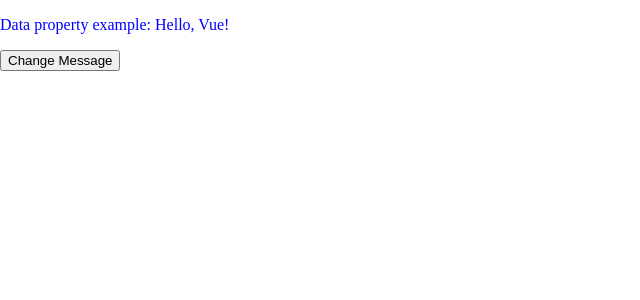
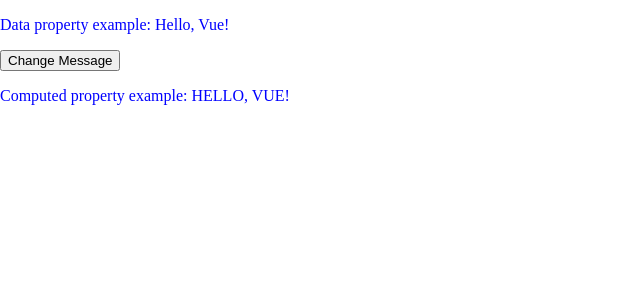
Before and after one commit to jaffrey007/vue3-demo, a Vue app: page /test in a window 1280 px wide. Shown: the top 300 px of the page, without its empty margins (0-640 px from the left). Built offline with nearby package versions, Linux system fonts and the light colour scheme.

Commit message:
add testVue component

```diff
--- a/src/components/testVue.vue
+++ b/src/components/testVue.vue
@@ -2,6 +2,8 @@
     <div>
       <p>Data property example: {{ message }}</p>
       <button @click="changeMessage">Change Message</button>
+      <!-- 将script中的计算属性渲染到页面上 -->
+      <p>Computed property example: {{ computedPropertyExample }}</p>
     </div>
   </template>
 
@@ -14,22 +16,26 @@
     },
     computed: {
       computedPropertyExample() {
+
         return this.message.toUpperCase();
       }
     },
     methods: {
       changeMessage() {
-        this.message = 'Hello, World!';
+        this.message = 'Hello, world!';
       }
     },
     watch: {
-      message(newVal, oldVal) {
+      // 检测器，检测"message"的变化
+      message(oldVal,newVal) {
         console.log('Message changed from ' + oldVal + ' to ' + newVal);
       }
     },
+    // 当组件被创建后
     created() {
       console.log('Component created');
     },
+    // 当组件被挂载后
     mounted() {
       console.log('Component mounted');
     }
```
